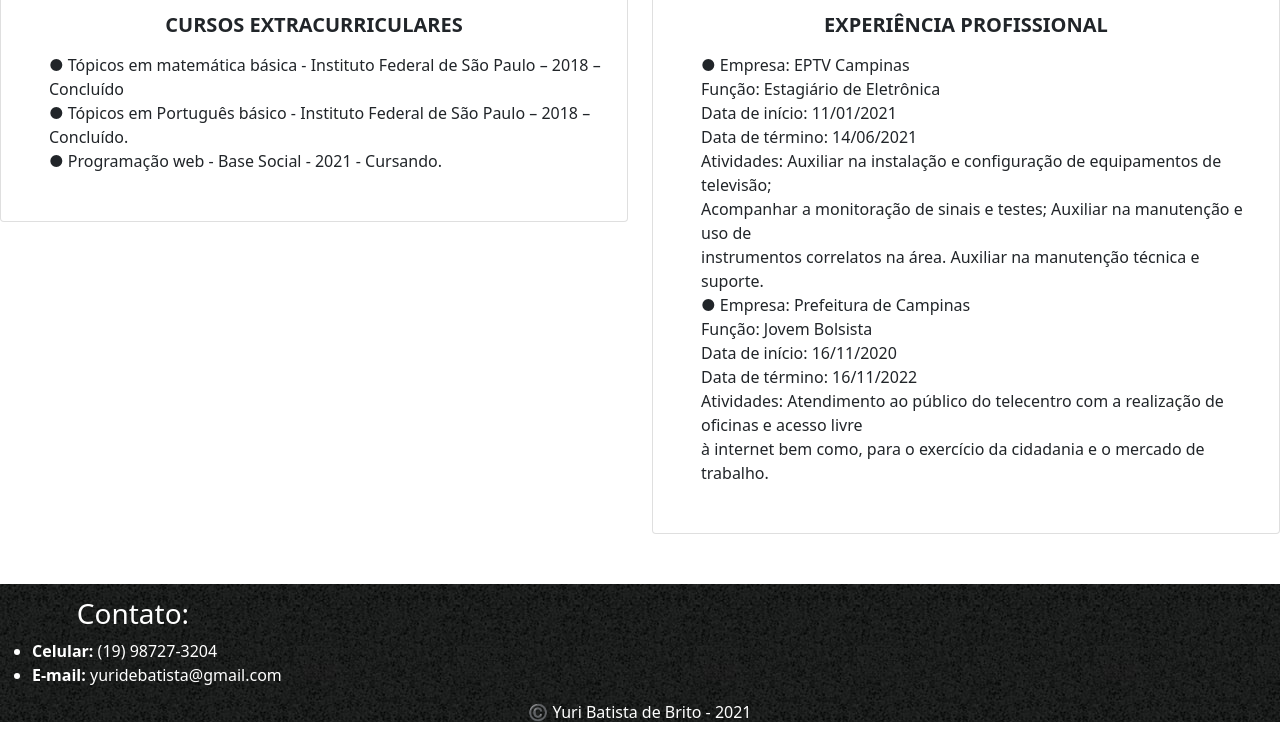
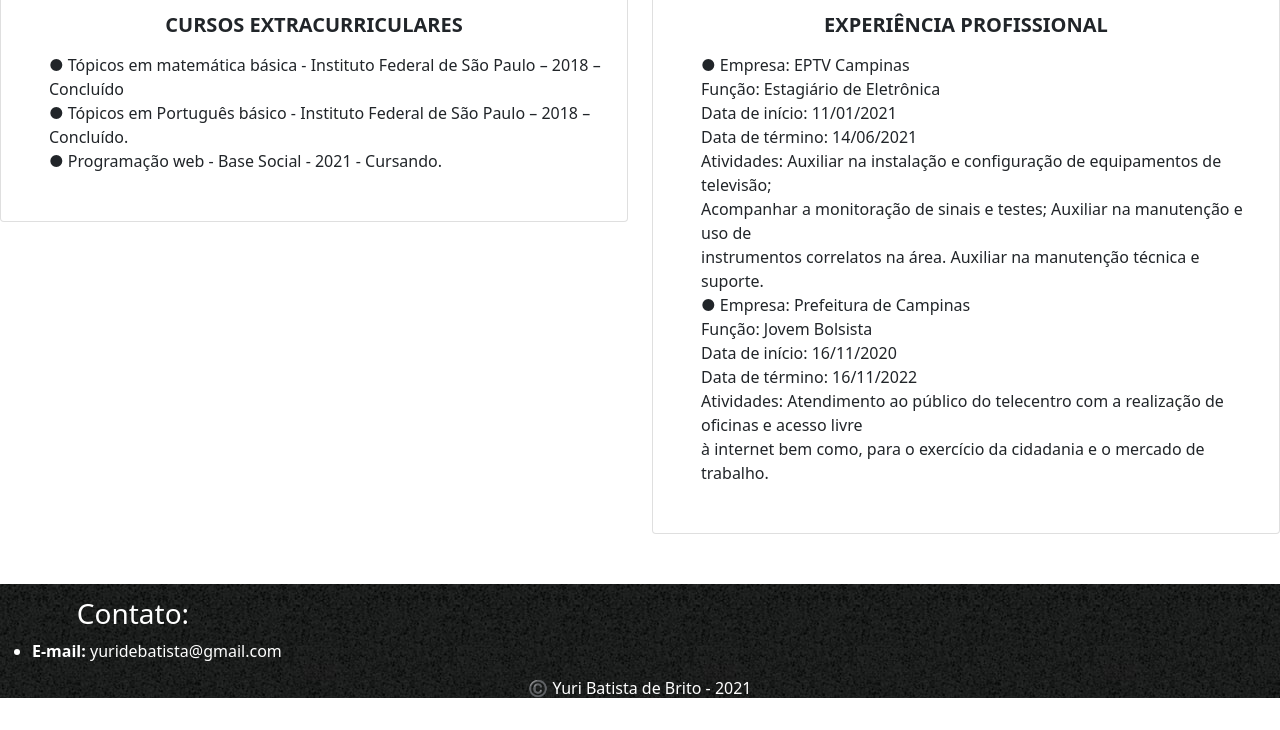
Before and after one commit to yuribrito01/Curriculo-em-Site, a plain HTML site: page index.html in a window 1280 px wide. Shown: the part 1608-2338 px from the top of the page. After the commit the page ends 2314 px from the top, so only its background shows below. Drawn offline with nearby package versions, Linux system fonts and the light colour scheme.

Commit message:
site pronto

```diff
--- a/index.html
+++ b/index.html
@@ -110,7 +110,6 @@
       <div class="rodape">
         <h3 class="contato">Contato:</h3>
         <ul>
-          <li><strong>Celular:</strong> (19) 98727-3204</li>
           <li><strong>E-mail:</strong> yuridebatista@gmail.com</li>
         </ul>
           <h6 id="colorwhite">©️ Yuri Batista de Brito - 2021</h6>
```
